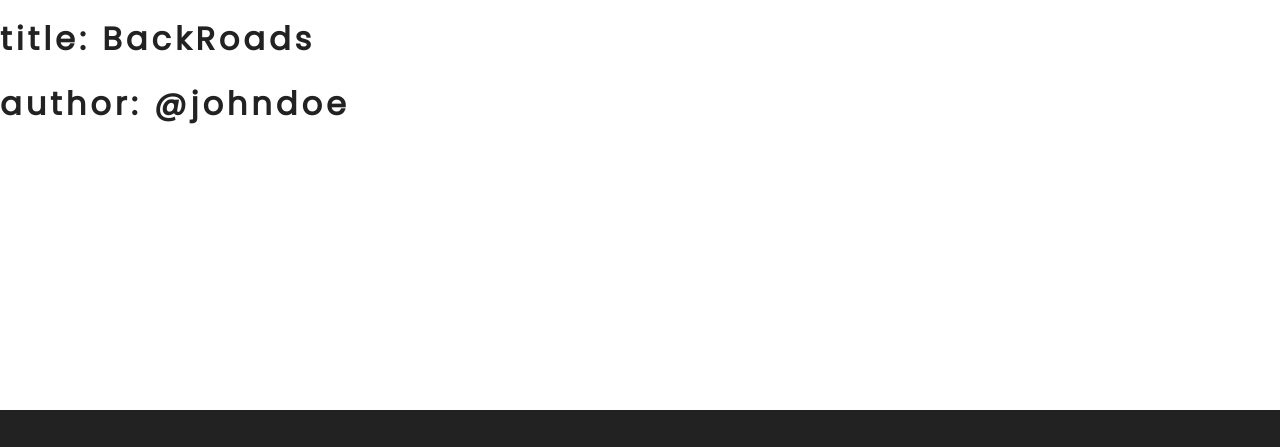
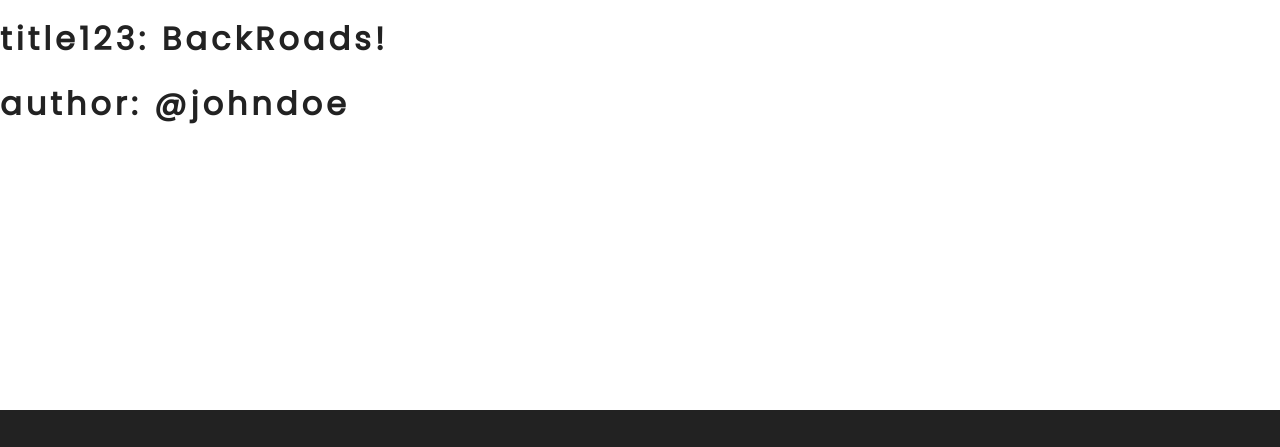
Before and after one commit to selenasiri/gatsby-backroads, a Gatsby site: page /tours in a window 1280 px wide. Shown: the part 195-642 px from the top of the page. Built offline with nearby package versions, Linux system fonts and the light colour scheme; Gatsby itself is replaced by a stand-in of ours.

Commit message:
Page query

```diff
--- a/gatsby-config.js
+++ b/gatsby-config.js
@@ -6,7 +6,7 @@
 
 module.exports = {
   siteMetadata: {
-    title: "BackRoads",
+    title: "BackRoads!",
     description:
       "Explore awesome worldwide tours & discover what makes each of them unique. Forget your daily routine& say yes to adventure",
     author: "@johndoe",
--- a/src/examples/Header.jsx
+++ b/src/examples/Header.jsx
@@ -2,27 +2,22 @@ import React from "react"
 import { useStaticQuery, graphql } from "gatsby"
 
 const getSiteData = graphql`
-  {
+   {
     site {
       siteMetadata {
         title
-        description
         author
       }
     }
   }
 `
-
 const Header = () => {
   const data = useStaticQuery(getSiteData)
-  const { siteMetadata } = data.site
-
-  console.log(siteMetadata)
 
   return (
     <div>
-      <h1>title: {siteMetadata.title}</h1>
-      <h1>author: {siteMetadata.author}</h1>
+      <h1>title: {data.site.siteMetadata.title}</h1>
+      <h1>author: {data.site.siteMetadata.author}</h1>
     </div>
   )
 }
@@ -31,3 +26,16 @@ export default Header
 
 // usage:
 // <Header />
+
+/*
+{
+  "data": {
+    "site": {
+      "siteMetadata": {
+        "title": "BackRoads",
+        "author": "@johndoe"
+      }
+    }
+  }
+}
+*/
--- a/src/examples/RegularHeader.jsx
+++ b/src/examples/RegularHeader.jsx
@@ -1,12 +1,29 @@
 import React from "react"
-import { useStaticQuery, graphql } from "gatsby"
+import { StaticQuery, graphql } from "gatsby"
+// old time way
+const getSiteData = graphql`
+  query GetSiteData2 {
+    site {
+      siteMetadata {
+        title
+        author
+      }
+    }
+  }
+`
 
-const RegularHeader = () => {
-  return (
-    <div>
-      <h1>hello world2323</h1>
-    </div>
-  )
-}
+const RegularHeader = () => (
+  <StaticQuery
+    query={getSiteData}
+    render={data => {
+      return (
+        <div>
+          <h1>title123: {data.site.siteMetadata.title}</h1>
+          <h1>author: {data.site.siteMetadata.author}</h1>
+        </div>
+      )
+    }}
+  ></StaticQuery>
+)
 
 export default RegularHeader
--- a/src/pages/tours.jsx
+++ b/src/pages/tours.jsx
@@ -1,7 +1,7 @@
 import React from "react"
 import Layout from "../components/Layout"
 import Button from "../examples/Button"
-import Header from "../examples/Header"
+import Header from "../examples/RegularHeader"
 
 const tours = () => {
   return (
```
Also changed, not shown: src/pages/blog.jsx (+18 -1 lines), 1 other file.
